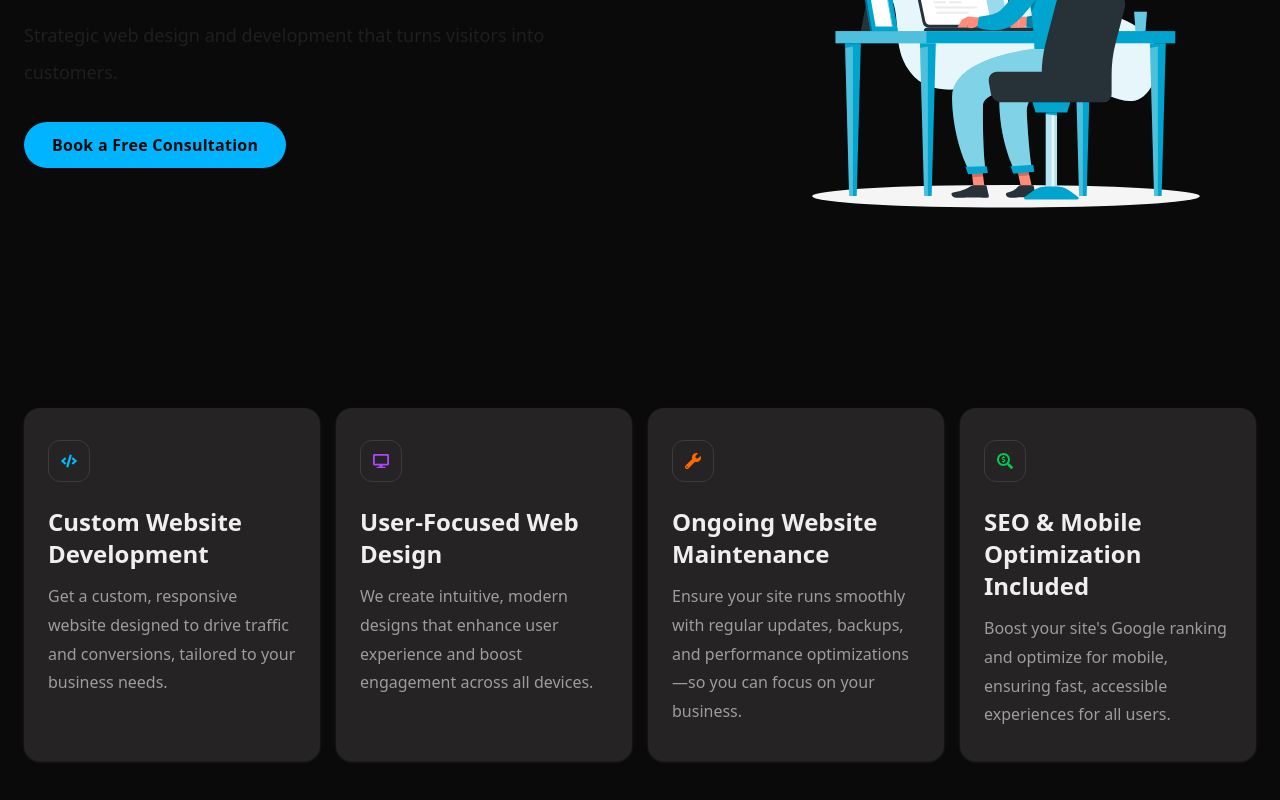
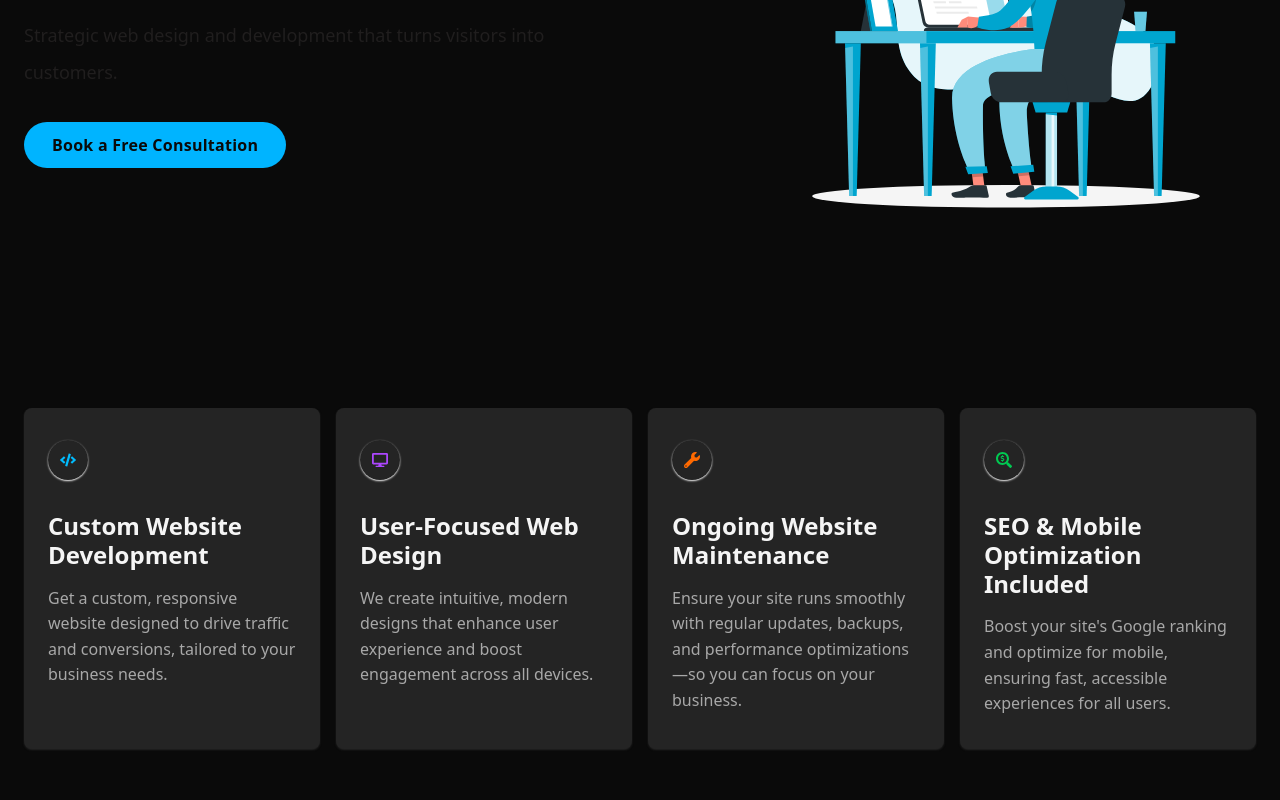
Before and after one commit to flowz0/netflows, a Next.js app: page / in a window 1280 px wide. Shown: the part 348-1148 px from the top of the page. Built offline with nearby package versions, Linux system fonts and the light colour scheme.

Commit message:
feat: optimize Feature component style customization & add shadowColor prop to Icon shadow color

```diff
--- a/app/components/pages/home/Feature.tsx
+++ b/app/components/pages/home/Feature.tsx
@@ -6,18 +6,19 @@ interface FeatureProps {
   desc: string;
   className?: string;
   iconColor?: string;
+  shadowColor?: string;
 }
 
-export default function Feature({ Icon, title, desc, className, iconColor }: FeatureProps) {
+export default function Feature({ Icon, title, desc, className, iconColor, shadowColor = "shadow-[#f5f5f5]" }: FeatureProps) {
   return (
-    <div className={`${className} bg-[#252323] text-[#EFEFEF] shadow shadow-[#252323] rounded-2xl w-full py-8 px-6`}>
-      <div className="border border-[hsl(0,3%,24%)] rounded-xl w-fit p-3">
+    <div className={`${className} bg-[#242424] shadow-xs shadow-[#242424] rounded-lg w-full py-8 px-6`}>
+      <div className={`${shadowColor} shadow-xs rounded-full w-fit p-3`}>
         <Icon className={`w-4 h-4 ${iconColor}`} />
       </div>
-      <h3 className="mt-6 text-xl font-semibold md:text-2xl/[2rem]">
+      <h3 className="mt-8 text-xl font-semibold md:text-2xl/[1.8rem]">
         {title}
       </h3>
-      <p className="text-[#EFEFEF]/60 mt-3 leading-[1.8rem]">
+      <p className="text-[hsl(0,0%,66%)] mt-4 leading-[1.6rem]">
         {desc}
       </p>
     </div>
```
